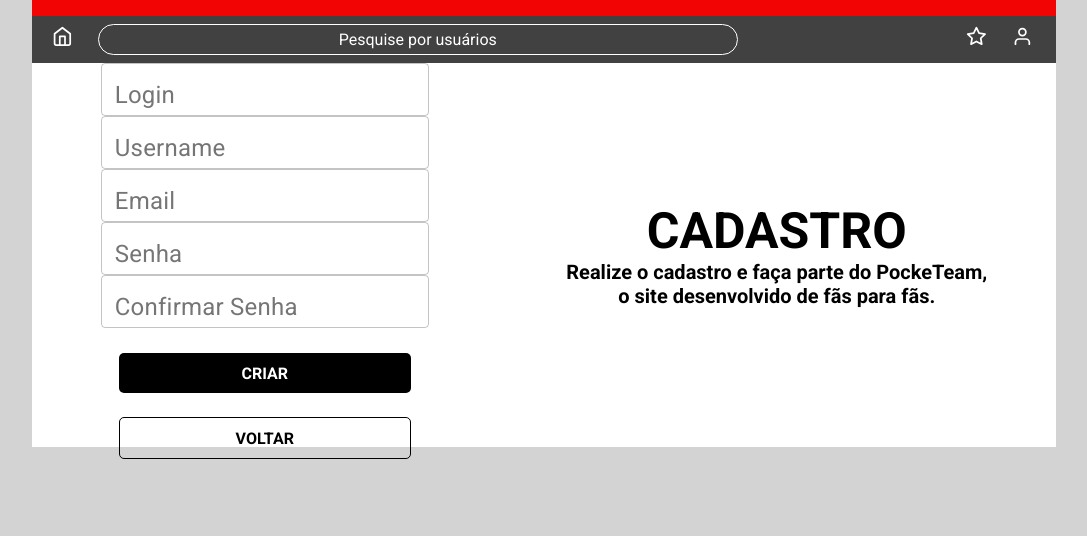
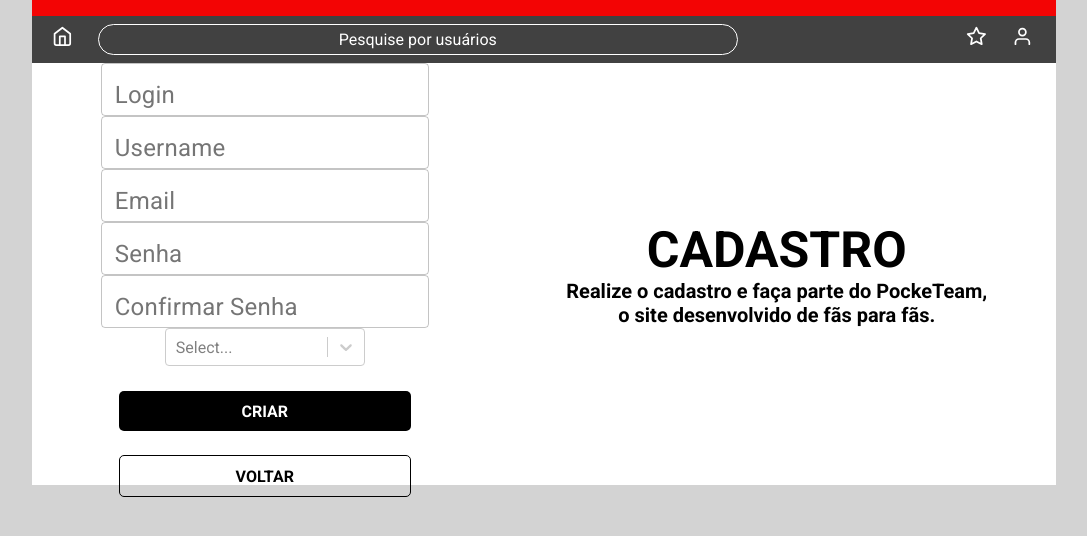
Before and after one commit to GaahNoel/PockeTeam, a Next.js app in the folder frontend/: page /register in a window 1280 px wide. Shown: the top 536 px of the page, without its empty margins (96-1183 px from the left). Built offline with nearby package versions, Linux system fonts and the light colour scheme; a web font is replaced by a local one.

Commit message:
Page team completed and profile structured

```diff
--- a/frontend/src/pages/register.tsx
+++ b/frontend/src/pages/register.tsx
@@ -1,9 +1,10 @@
-import React, { FormEvent } from 'react';
+import React, { FormEvent, useState } from 'react';
 import { Helmet } from 'react-helmet';
 import Link from 'next/link';
 import axios from 'axios';
 import { useForm } from 'react-hook-form';
 import { createStyles, makeStyles, Theme } from '@material-ui/core/styles';
+import Select from 'react-select';
 import TextField from '@material-ui/core/TextField';
 import Header from '../components/header';
 import {
@@ -24,6 +25,29 @@
 
 export default function Register() {
   const { register, handleSubmit, errors } = useForm();
+  const [ starter, setStarter ] = useState('');
+  const options = [
+   {label:"bulbasaur", value:"bulbasaur"},
+   {label:"charmander", value:"charmander"},
+   {label:"squirtle", value: "squirtle"},
+   {label: "chikorita", value: "chikorita"},
+   {label:"cyndaquil", value:"cyndaquil"},
+   {label:"totodile", value:"totodile"},
+   {label:"treecko", value:"treecko"},
+   {label:"torchic", value: "torchic"},
+   {label: "mudkip", value: "mudkip"},
+   {label: "turtwig", value: "turtwig"},
+   {label: "chimchar", value: "chimchar"},
+   {label: "piplup", value: "piplup"},
+   {label: "snivy", value: "snivy"},
+   {label: "tepig", value: "tepig"},
+   {label: "oshawott", value: "oshawott"},
+   {label: "chespin", value: "chespin"},
+   {label: "fennekin", value: "fennekin"},
+   {label: "froakie", value: "froakie"},
+   {label: "rowlet", value: "rowlet"},
+   {label: "litten", value: "litten"},
+   {label: "popplio", value: "popplio"}]
 
   const onSubmit = (data: RegisterTypes, e: FormEvent) => {
     const { login, username, email, password } = data;
@@ -39,6 +63,21 @@
       .then(() => {
         alert('Enviado com sucesso');
       });
+  };
+
+  const changePokemon = (e: Select) => {
+    setStarter(e);
+  };
+
+  const widthChange = {
+    container: (provide: any) => ({
+      ...provide,
+      width: 200,
+    }),
+
+    input: (provide: any) => ({
+      paddingRight: 15,
+    }),
   };
 
   return (
@@ -100,7 +139,15 @@
                 className="input"
                 helperText={errors.confirmPassword && '* Campo Obrigatório !'}
               />
-
+              <Select
+                    options={options}
+                    onChange={changePokemon}
+                    name="pokemon"
+                    className="pokemonSelect"
+                    styles={widthChange}
+                    inputRef={register({ required: true })}
+                    required
+                  />
               <div>
                 <button type="submit">CRIAR</button>
                 <Link href="/">
--- a/frontend/src/pages/team/index.tsx
+++ b/frontend/src/pages/team/index.tsx
@@ -31,6 +31,7 @@
       axios
         .get(`http://localhost:3333/team/user/${userNameAux}`)
         .then((response) => {
+          response.data.reverse();
           setMyTeams(response.data);
           console.log(response.data);
         });
```
Also changed, not shown: frontend/src/pages/profile.tsx (+50 -2 lines), frontend/src/styles/pages/Profile.ts (+67 -2 lines), frontend/src/styles/pages/Team.ts (+6 -1 lines).
